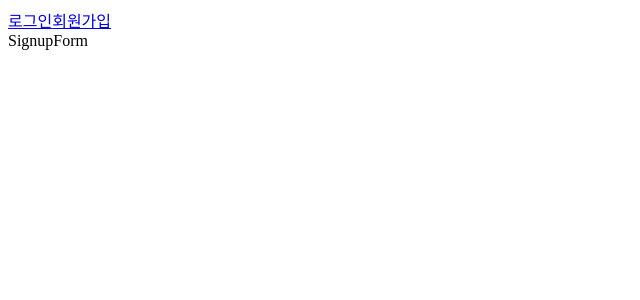
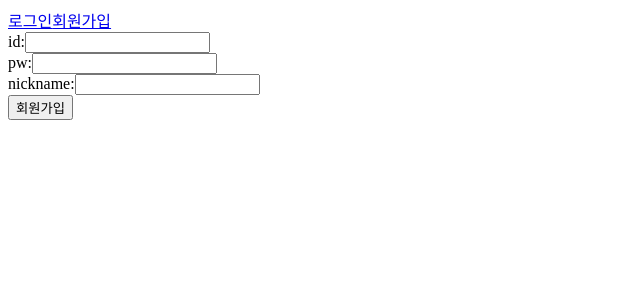
Before and after one commit to jeonghwanJay/vue-til, a Vue app in the folder vue-til/: page /signup in a window 1280 px wide. Shown: the top 300 px of the page, without its empty margins (0-640 px from the left). Built offline with nearby package versions, Linux system fonts and the light colour scheme.

Commit message:
renew : SignupForm.vue ( in components folder) edit : SignupPage

```diff
--- /dev/null
+++ b/vue-til/src/components/SignupForm.vue
@@ -0,0 +1,25 @@
+<template>
+	<div>
+		<form>
+			<div>
+				<label for="username">id:</label>
+				<input id="username" type="text" />
+			</div>
+			<div>
+				<label for="password">pw:</label>
+				<input id="password" type="password" />
+			</div>
+			<div>
+				<label for="nickname">nickname:</label>
+				<input id="nickname" type="text" />
+			</div>
+			<button type="submit">회원가입</button>
+		</form>
+	</div>
+</template>
+
+<script>
+export default {}
+</script>
+
+<style></style>
--- a/vue-til/src/components/common/SignupForm.vue
+++ /dev/null
@@ -1,9 +0,0 @@
-<template>
-	<div>SignupForm</div>
-</template>
-
-<script>
-export default {}
-</script>
-
-<style></style>
--- a/vue-til/src/views/SignupPage.vue
+++ b/vue-til/src/views/SignupPage.vue
@@ -5,7 +5,7 @@
 </template>
 
 <script>
-import SignupForm from "@/components/common/SignupForm.vue"
+import SignupForm from "@/components/SignupForm.vue"
 export default {
 	components: {
 		SignupForm,
```
